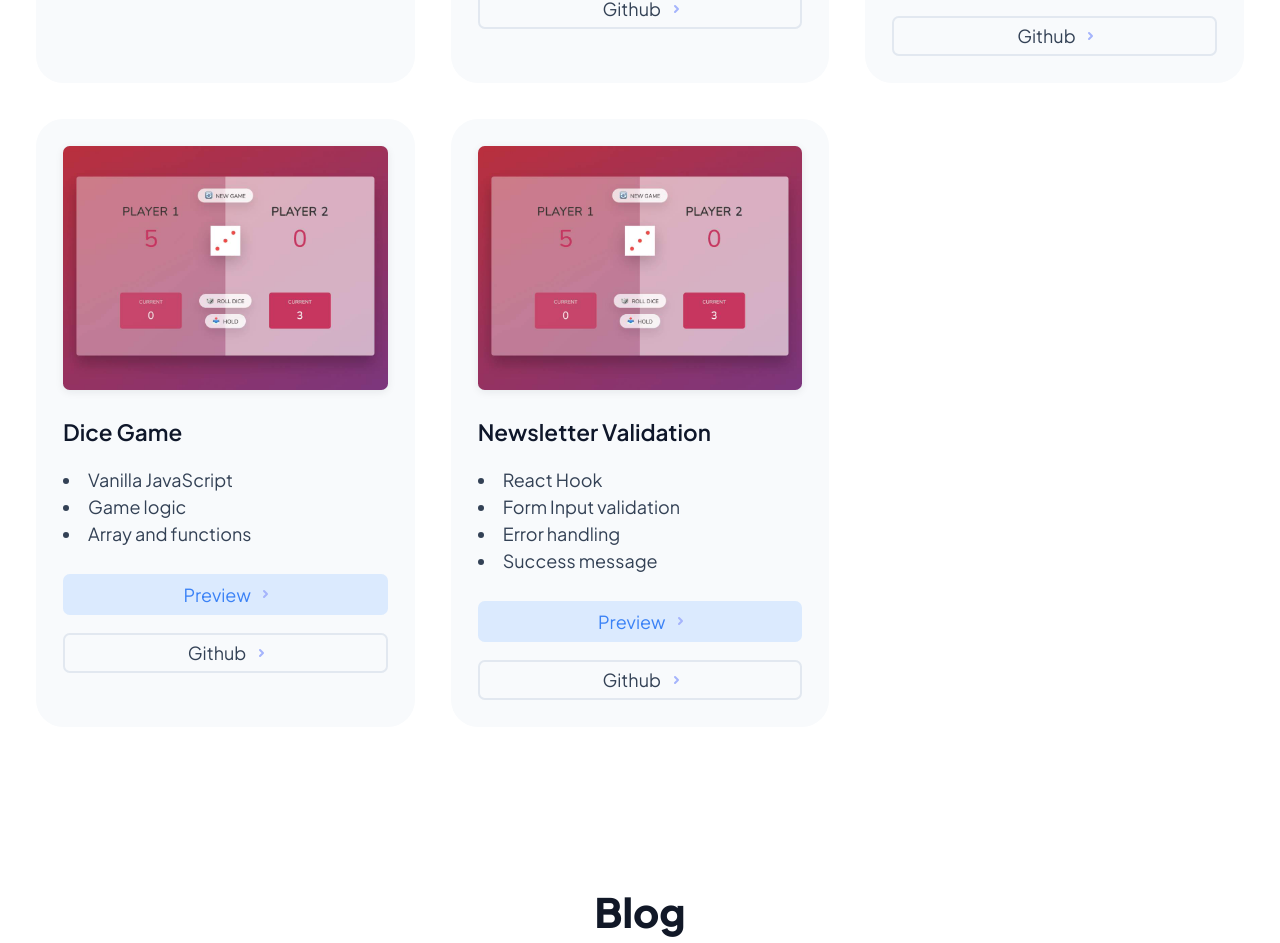
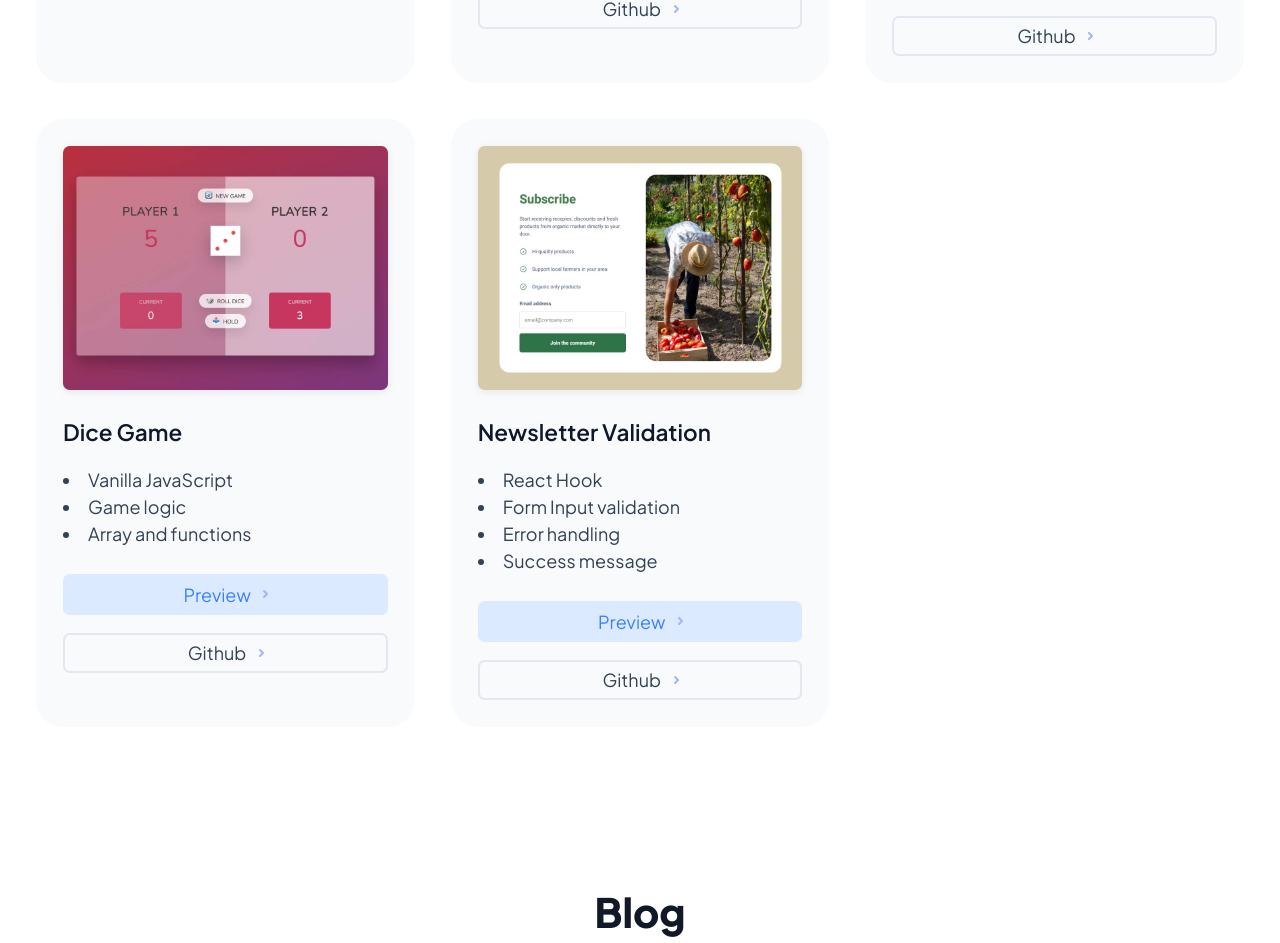
Before and after one commit to sanicodeplayground/portfolio2024, a React (Vite) app: page / in a window 1280 px wide. Shown: the part 1703-2646 px from the top of the page. Built offline with nearby package versions, Linux system fonts and the light colour scheme.

Commit message:
update image portfolio

```diff
--- a/src/components/Projects.jsx
+++ b/src/components/Projects.jsx
@@ -210,7 +210,7 @@ function Projects() {
             >
               <img
                 src="./images/portfolio/portfolioGameDice.jpg"
-                alt="Portfolio Corporate Solicitors Website"
+                alt="Portfolio Dice Game"
                 className="w-full h-full transition ease-in-out duration-1000 object-cover hover:scale-150"
               />
             </a>
@@ -279,8 +279,8 @@ function Projects() {
               title="Newsletter Validation"
             >
               <img
-                src="./images/portfolio/portfolioGameDice.jpg"
-                alt="Portfolio Corporate Solicitors Website"
+                src="./images/portfolio/portfolioNewsletterValidation.jpg"
+                alt="Portfolio Newsletter Validation"
                 className="w-full h-full transition ease-in-out duration-1000 object-cover hover:scale-150"
               />
             </a>
```
Also changed, not shown: public/images/portfolio/portfolioNewsletterValidation.jpg (added).
